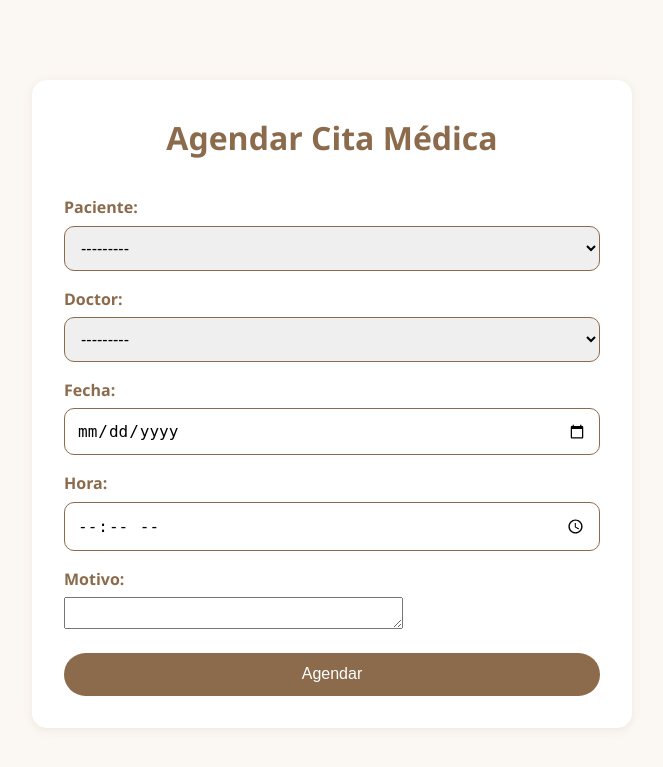
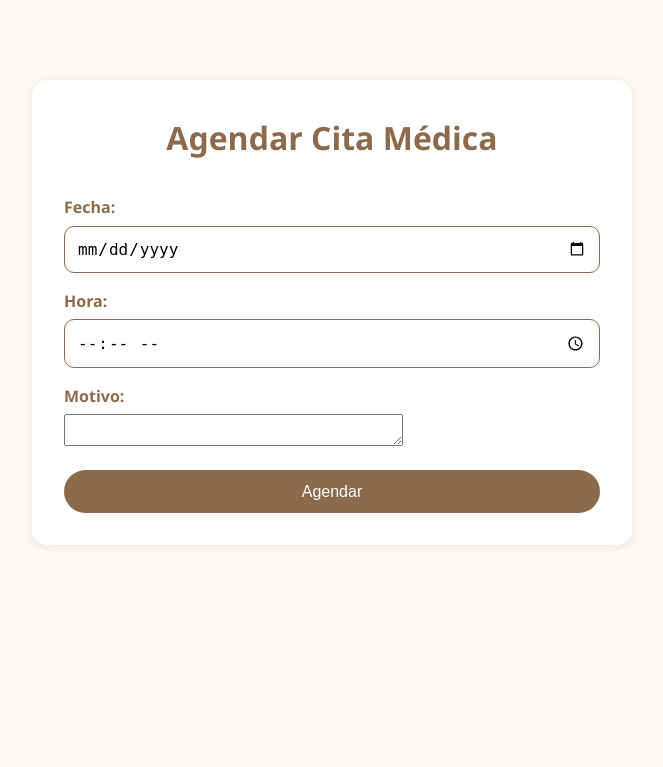
Before and after one commit to Claudio-Constanzo/consulta-medica, a Django app: page /agendar-cita/ in a window 1280 px wide. Shown: the top 767 px of the page, without its empty margins (308-971 px from the left). Run offline with Django 5.2, Linux system fonts and the light colour scheme; data that the repository does not hold is empty; parts of the project's set-up code (start-up, migrations or seed data) failed here and were passed over.

Commit message:
correccion de agendar horas

```diff
--- a/agendarHora/forms.py
+++ b/agendarHora/forms.py
@@ -5,7 +5,7 @@ from datetime import date
 class CitaForm(forms.ModelForm):
     class Meta:
         model = Cita
-        fields = ['paciente', 'doctor', 'fecha', 'hora', 'motivo']
+        fields = ['fecha', 'hora', 'motivo']
         widgets = {
             'fecha': forms.DateInput(attrs={'type': 'date', 'min': date.today().strftime('%Y-%m-%d')}),
             'hora': forms.TimeInput(attrs={'type': 'time'}),
--- a/agendarHora/models.py
+++ b/agendarHora/models.py
@@ -1,12 +1,10 @@
 from django.db import models
 from django.conf import settings
-from formulario.models import Paciente, Doctor
+
 
 User = settings.AUTH_USER_MODEL
 
 class Cita(models.Model):
-    paciente = models.ForeignKey(Paciente, on_delete=models.CASCADE)
-    doctor = models.ForeignKey(Doctor, on_delete=models.CASCADE)
     fecha = models.DateField()
     hora = models.TimeField()
     motivo = models.CharField(max_length=200, blank=True)
```
Also changed, not shown: doctor/templates/doctor/doctor.html (+0 -8 lines), agendarHora/templates/agendarHora/static/css/formulariostyle.css (added), 1 other file.
